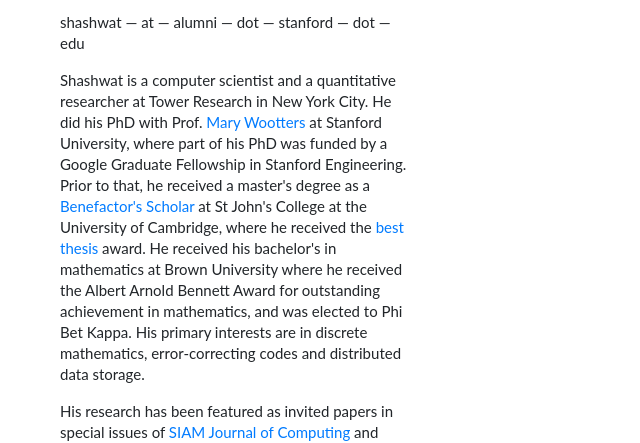
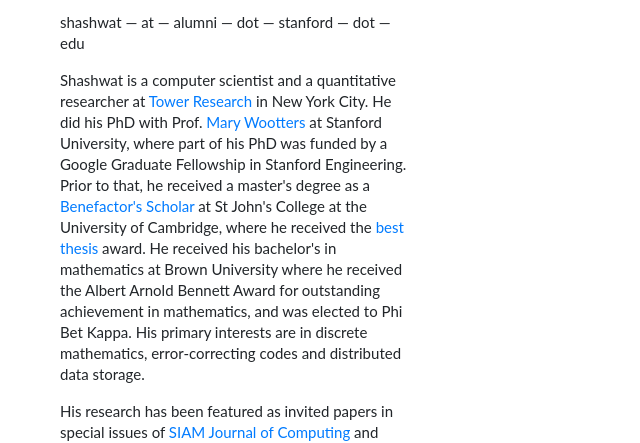
Before and after one commit to shashwat-silas/shashwat-silas.github.io, a plain HTML site: page index.html in a window 1280 px wide. Shown: the part 139-582 px from the top of the page, without its empty margins (0-640 px from the left). Drawn offline with nearby package versions, Linux system fonts and the light colour scheme.

Commit message:
Update index.html

```diff
--- a/index.html
+++ b/index.html
@@ -55,7 +55,8 @@
                 </p>
                 <p>
 
-                    Shashwat is a computer scientist and a quantitative researcher at Tower Research in New York City.
+                    Shashwat is a computer scientist and a quantitative researcher at <a href="https://www.tower-research.com/">Tower Research</a>
+                    in New York City.
                     He did his PhD with Prof. <a href="https://sites.google.com/site/marywootters">Mary Wootters</a> at
                     Stanford University, where part of his PhD was funded by a Google Graduate Fellowship in Stanford Engineering. Prior to
                     that, he received a master's degree as a <a href="https://www.joh.cam.ac.uk/benefactors-scholarships">
```
